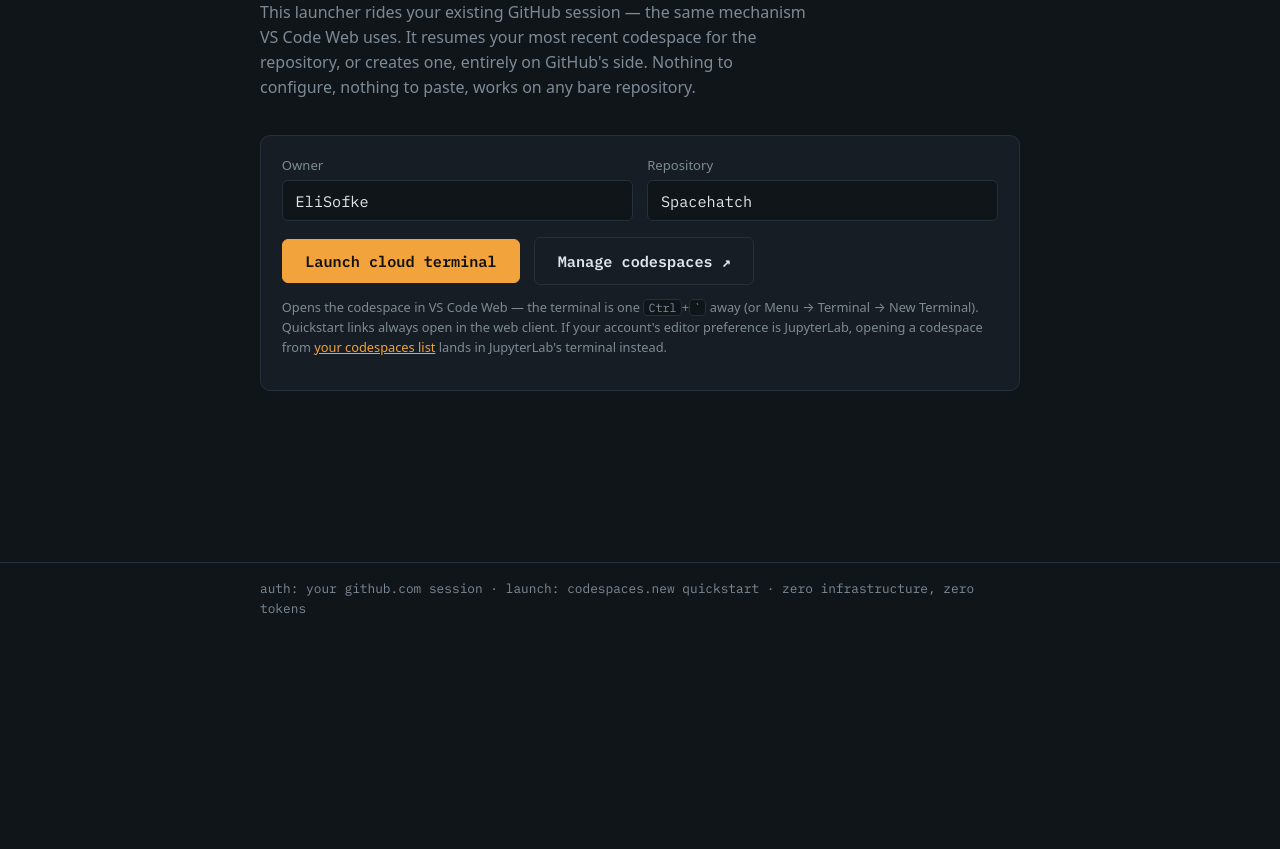
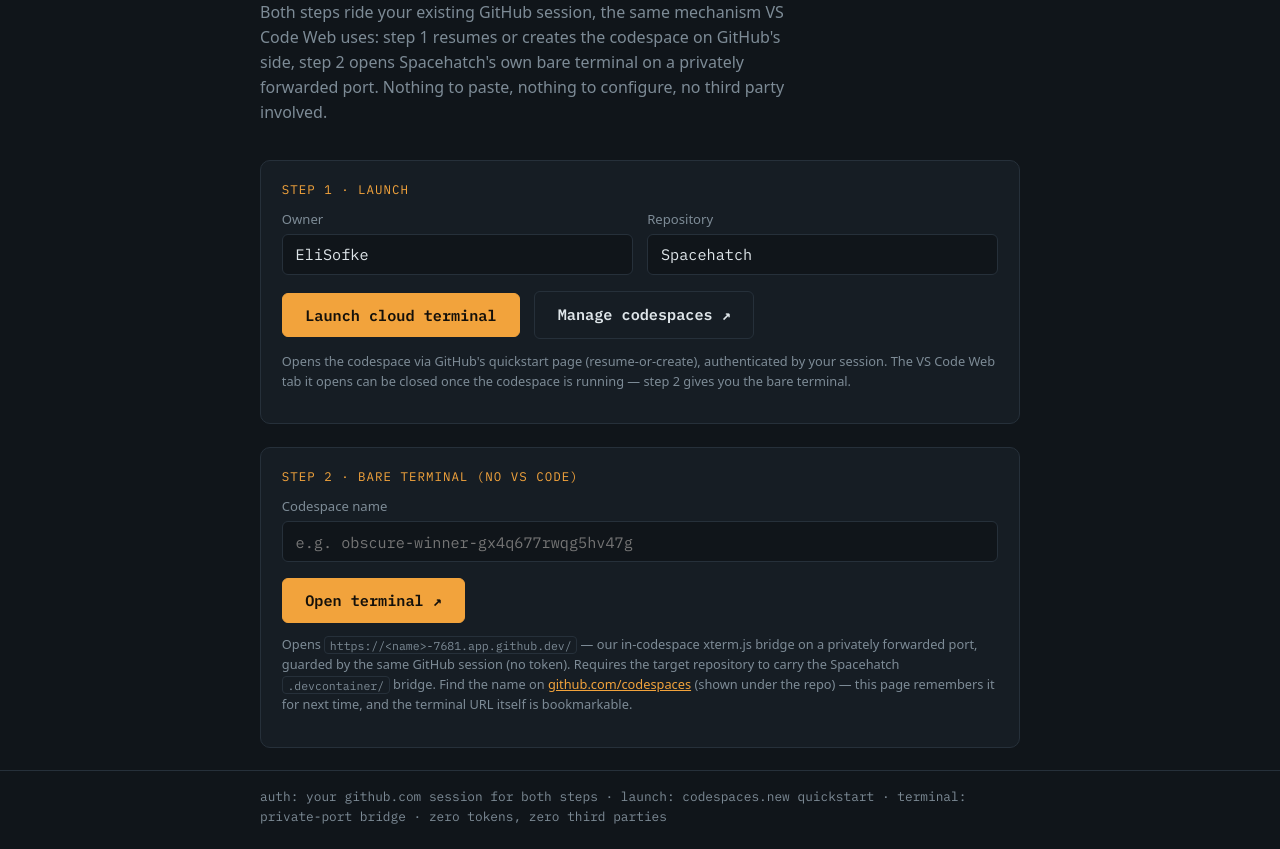
Before and after one commit to EliSofke/Spacehatch, a plain HTML site: page frontend-lite/index.html in a window 1280 px wide. Shown: the part 159-1008 px from the top of the page. Before the commit the page ends 800 px from the top, so only its background shows below. Drawn offline with Linux system fonts and the light colour scheme.

Commit message:
feat: E+B hybrid — tokenless bare terminal on the lite page (v0.6.0)
- Step 2 opens the in-codespace xterm bridge on the private forwarded port,
  authenticated by the GitHub session cookie (no PAT/OAuth/worker)
- codespace name via input/?codespace=, remembered in localStorage (name only);
  port/domain overridable via URL params
- page remains fetch-free: top-level navigations only
- README hybrid section; journal entry on the tokenless/own-terminal/bare-repo
  trilemma

```diff
--- a/frontend-lite/index.html
+++ b/frontend-lite/index.html
@@ -50,16 +50,17 @@
 
   <main class="wrap">
     <section class="hero">
-      <h1>One click. <span class="amp">No token, no sign-in flow.</span></h1>
+      <h1>One click. <span class="amp">No token — and no VS Code.</span></h1>
       <p>
-        This launcher rides your existing GitHub session — the same mechanism
-        VS Code Web uses. It resumes your most recent codespace for the
-        repository, or creates one, entirely on GitHub's side. Nothing to
-        configure, nothing to paste, works on any bare repository.
+        Both steps ride your existing GitHub session, the same mechanism VS Code
+        Web uses: step 1 resumes or creates the codespace on GitHub's side,
+        step 2 opens Spacehatch's own bare terminal on a privately forwarded
+        port. Nothing to paste, nothing to configure, no third party involved.
       </p>
     </section>
 
     <section class="card">
+      <p style="font-family:var(--mono);font-size:.78rem;color:var(--phosphor);letter-spacing:.08em;text-transform:uppercase;margin:0 0 .6rem;">Step 1 · Launch</p>
       <div class="grid2">
         <div><label for="owner">Owner</label><input type="text" id="owner" spellcheck="false" placeholder="octo-org" /></div>
         <div><label for="repo">Repository</label><input type="text" id="repo" spellcheck="false" placeholder="octo-repo" /></div>
@@ -69,35 +70,56 @@
         <a class="button" href="https://github.com/codespaces" target="_blank" rel="noopener">Manage codespaces ↗</a>
       </div>
       <p class="hint">
-        Opens the codespace in VS Code Web — the terminal is one
-        <kbd>Ctrl</kbd>+<kbd>`</kbd> away (or Menu → Terminal → New Terminal).
-        Quickstart links always open in the web client. If your account's
-        editor preference is JupyterLab, opening a codespace from
-        <a href="https://github.com/codespaces" target="_blank" rel="noopener">your codespaces list</a>
-        lands in JupyterLab's terminal instead.
+        Opens the codespace via GitHub's quickstart page (resume-or-create),
+        authenticated by your session. The VS Code Web tab it opens can be
+        closed once the codespace is running — step 2 gives you the bare terminal.
+      </p>
+    </section>
+
+    <section class="card">
+      <p style="font-family:var(--mono);font-size:.78rem;color:var(--phosphor);letter-spacing:.08em;text-transform:uppercase;margin:0 0 .6rem;">Step 2 · Bare terminal (no VS Code)</p>
+      <label for="csname">Codespace name</label>
+      <input type="text" id="csname" spellcheck="false" placeholder="e.g. obscure-winner-gx4q677rwqg5hv47g" />
+      <div class="row">
+        <button id="btn-terminal" class="primary">Open terminal ↗</button>
+      </div>
+      <p class="hint">
+        Opens <code>https://&lt;name&gt;-7681.app.github.dev/</code> — our in-codespace
+        xterm.js bridge on a privately forwarded port, guarded by the same GitHub
+        session (no token). Requires the target repository to carry the
+        Spacehatch <code>.devcontainer/</code> bridge. Find the name on
+        <a href="https://github.com/codespaces" target="_blank" rel="noopener">github.com/codespaces</a>
+        (shown under the repo) — this page remembers it for next time, and the
+        terminal URL itself is bookmarkable.
       </p>
     </section>
   </main>
 
   <footer class="site">
-    <div class="wrap">auth: your github.com session · launch: codespaces.new quickstart · zero infrastructure, zero tokens</div>
+    <div class="wrap">auth: your github.com session for both steps · launch: codespaces.new quickstart · terminal: private-port bridge · zero tokens, zero third parties</div>
   </footer>
 
   <script>
     "use strict";
-    // Tokenless by design: no fetch, no storage, no third-party calls.
-    // The button performs a top-level navigation to GitHub's documented
-    // quickstart URL; GitHub's session handles auth and resume-or-create.
+    // Tokenless by design: no fetch, no third-party calls. Top-level
+    // navigations only; GitHub's session authenticates both the quickstart
+    // page (step 1) and the private forwarded port (step 2).
+    // localStorage holds ONLY the last codespace name — a non-secret label.
     const params = new URLSearchParams(location.search);
     const ownerEl = document.getElementById("owner");
     const repoEl = document.getElementById("repo");
+    const csEl = document.getElementById("csname");
     ownerEl.value = params.get("owner") || "EliSofke";
     repoEl.value = params.get("repo") || "Spacehatch";
+    csEl.value = params.get("codespace") || localStorage.getItem("spacehatch_last_codespace") || "";
+    const PORT = Number(params.get("port") || 7681);
+    const DOMAIN = params.get("domain") || "app.github.dev";
+    const NAME_RE = /^[A-Za-z0-9._-]+$/;
 
     function launch() {
       const owner = ownerEl.value.trim();
       const repo = repoEl.value.trim();
-      if (!owner || !repo || !/^[A-Za-z0-9._-]+$/.test(owner) || !/^[A-Za-z0-9._-]+$/.test(repo)) {
+      if (!owner || !repo || !NAME_RE.test(owner) || !NAME_RE.test(repo)) {
         ownerEl.focus();
         return;
       }
@@ -107,10 +129,25 @@
         `?quickstart=1${ref ? `&ref=${encodeURIComponent(ref)}` : ""}`;
       window.location.href = url; // top-level: GitHub session cookies apply
     }
+
+    function openTerminal() {
+      const name = csEl.value.trim();
+      if (!name || !/^[a-z0-9-]{3,80}$/.test(name)) {
+        csEl.focus();
+        return;
+      }
+      localStorage.setItem("spacehatch_last_codespace", name);
+      // Private forwarded port: GitHub's cookie auth wall guards this URL —
+      // first visit may bounce through a github.com sign-in redirect once.
+      window.open(`https://${name}-${PORT}.${DOMAIN}/`, "_blank", "noopener");
+    }
+
     document.getElementById("btn-launch").addEventListener("click", launch);
+    document.getElementById("btn-terminal").addEventListener("click", openTerminal);
     for (const el of [ownerEl, repoEl]) {
       el.addEventListener("keydown", (e) => { if (e.key === "Enter") launch(); });
     }
+    csEl.addEventListener("keydown", (e) => { if (e.key === "Enter") openTerminal(); });
   </script>
 </body>
 </html>
```
Also changed, not shown: docs/JOURNAL.md (+13 -0 lines), README.md.
